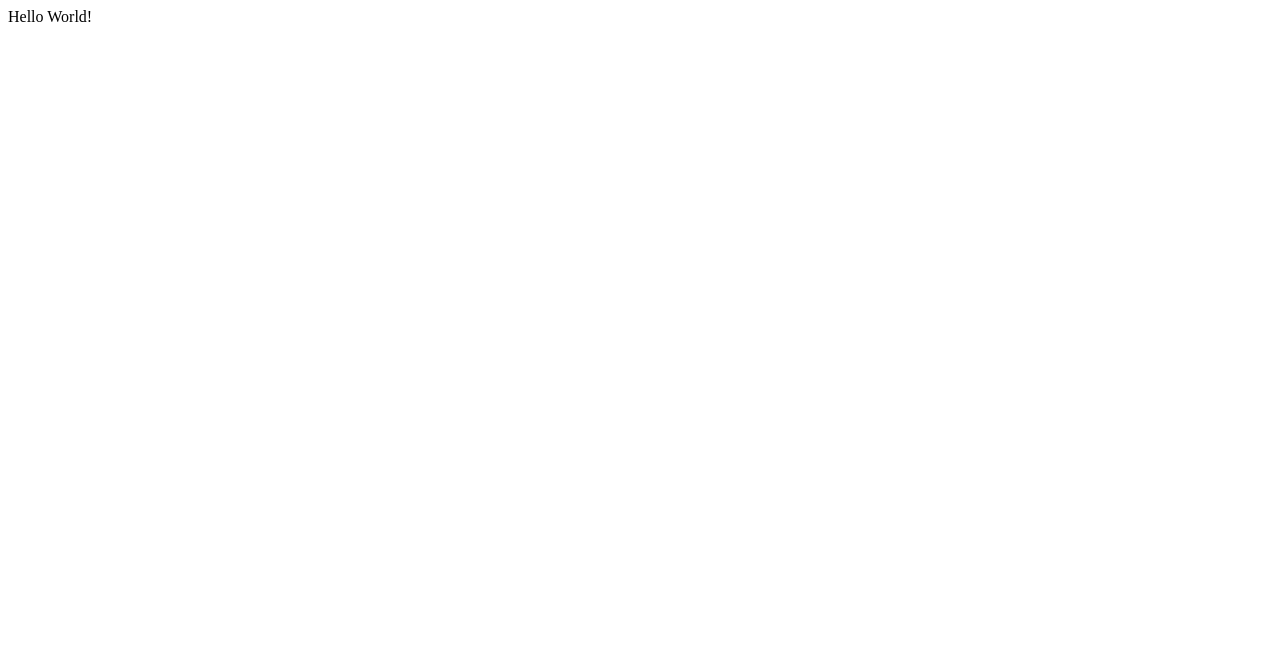
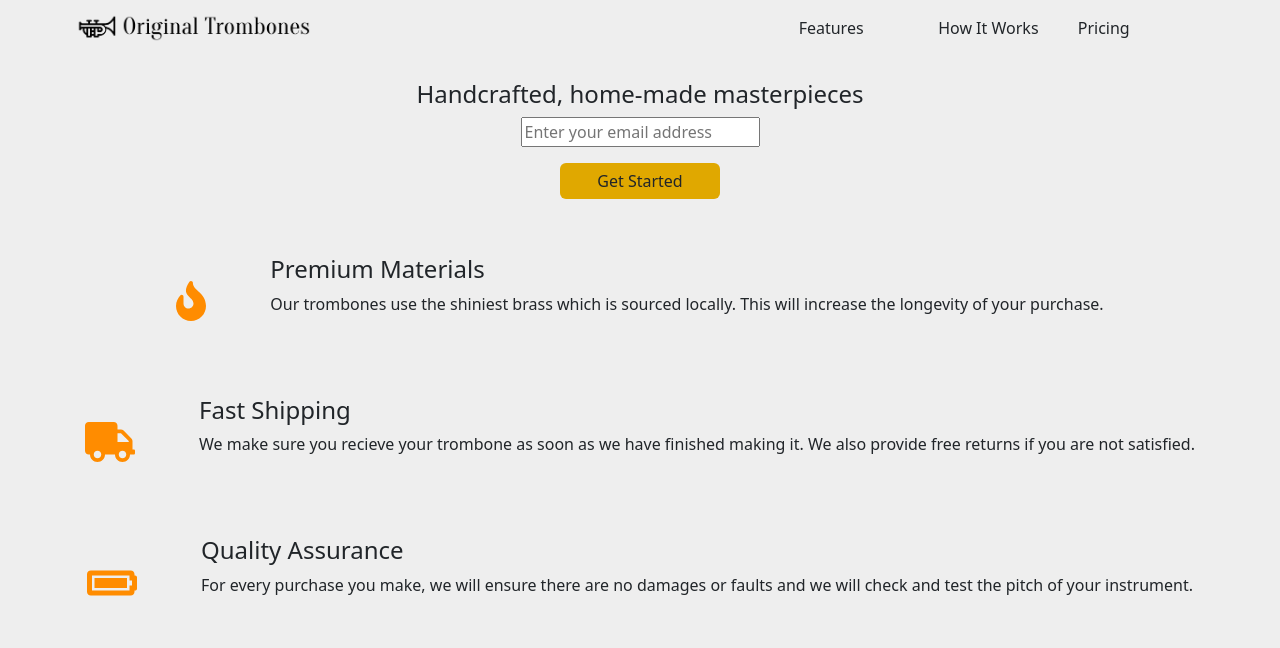
Before and after one commit to Ngatyah/landingPage, a plain HTML site: page fcc-test-suite-template-master/index.html in a window 1280 px wide. Drawn offline with nearby package versions, Linux system fonts and the light colour scheme.

Commit message:
add form section

```diff
--- a/fcc-test-suite-template-master/css/style.css
+++ b/fcc-test-suite-template-master/css/style.css
@@ -0,0 +1,45 @@
+body{
+background-color: #EEEEEE;
+}
+.logo{
+width: 20%;
+}
+.form-container{
+    display: flex;
+    flex-direction: column;
+    justify-content: center;
+    align-items: center;
+    width: 100%;
+}
+.btn{
+    width: 10rem;
+    background-color: #E0A800;
+    margin-top: 1rem;
+    border: none;
+}
+.btn:hover{
+    background-color: #E0A800;
+    color: #EEEEEE;
+}
+.main{
+    display: flex;
+    flex-direction: column;
+    justify-content: center;
+    align-items: center;
+    width: 100%;
+}
+.icons{
+    font-size: 40px;
+    color: #FF8C00;
+    margin-top: 1rem;
+    border: none;
+    margin-right: 4rem;
+}
+.info-section{
+    margin: 2rem 0;
+    display: flex;
+    flex-direction: row;
+    justify-content: center;
+    align-items: center;
+    width: 100%;
+}
--- a/fcc-test-suite-template-master/index.html
+++ b/fcc-test-suite-template-master/index.html
@@ -4,13 +4,83 @@
 <head>
   <meta charset="UTF-8">
   <title>Fork Me! FCC: Test Suite Template</title>
+  <!-- CSS only -->
+  <link href="https://cdn.jsdelivr.net/npm/bootstrap@5.2.0/dist/css/bootstrap.min.css" rel="stylesheet"
+    integrity="sha384-gH2yIJqKdNHPEq0n4Mqa/HGKIhSkIHeL5AyhkYV8i59U5AR6csBvApHHNl/vI1Bx" crossorigin="anonymous">
   <link rel="stylesheet" href="css/style.css">
+  <script defer src="https://use.fontawesome.com/releases/v5.15.4/js/all.js"
+    integrity="sha384-rOA1PnstxnOBLzCLMcre8ybwbTmemjzdNlILg8O7z1lUkLXozs4DHonlDtnE7fpc"
+    crossorigin="anonymous"></script>
 </head>
 
 <body>
+  <!-- Add NavBar -->
+  <nav class="navbar navbar-expand-lg" style="background-color:#EEEEEE ;">
+    <div class="container-fluid">
+      <img src="assets/music.png" alt="logo" class="img-fluid logo col-4 mx-5">
+      <div class="container col-3"></div>
+      <ul class="navbar-nav me-auto mb-2 mb-lg-0 col-4 ">
+        <li class="nav-item col-4">
+          <a class="nav-link text-dark" aria-current="page" href="#">Features</a>
+        </li>
+        <li class="nav-item col-4">
+          <a class="nav-link text-dark" href="#">How It Works</a>
+        </li>
+        <li class="nav-item col-4">
+          <a class="nav-link text-dark">Pricing</a>
+        </li>
+      </ul>
+    </div>
+  </nav>
+  <!-- get started section  -->
+  <div class="form-container my-4 col-6 text-center">
+    <h4 class="text-center">Handcrafted, home-made masterpieces</h4>
+    <form class="form-inline mx-5" style="width:20rem ;">
+      <input class="" type="search" placeholder="Enter your email address" aria-label="Search">
+      <button class="btn" type="submit">Get Started</button>
+    </form>
+  </div>
+
+  <!-- Way of operation section -->
+  <div class="main">
+    <div class="info-section">
+      <div class="icons">
+        <i class="fas fa-fire"></i>
+      </div>
+      <div>
+        <h4>
+          Premium Materials</h4>
+        <p>Our trombones use the shiniest brass which is sourced locally. This will increase the longevity of your
+          purchase.</p>
+      </div>
+    </div>
+
+    <div class="info-section">
+      <div class="icons">
+        <i class="fas fa-truck"></i>
+      </div>
+      <div>
+        <h4>
+          Fast Shipping</h4>
+        <p>We make sure you recieve your trombone as soon as we have finished making it. We also provide free returns if
+          you are not satisfied.</p>
+      </div>
+    </div>
+    <div class="info-section">
+      <div class="icons">
+        <i class="fas fa-battery-full"></i>
+      </div>
+      <div>
+        <h4>
+          Quality Assurance</h4>
+        <p>For every purchase you make, we will ensure there are no damages or faults and we will check and test the
+          pitch of your instrument.</p>
+      </div>
+    </div>
+  </div>
+
+
   <script src="https://cdn.freecodecamp.org/testable-projects-fcc/v1/bundle.js"></script>
-
-  Hello World!
 
   <!--
 
```
Also changed, not shown: fcc-test-suite-template-master/assets/music.png (added).
